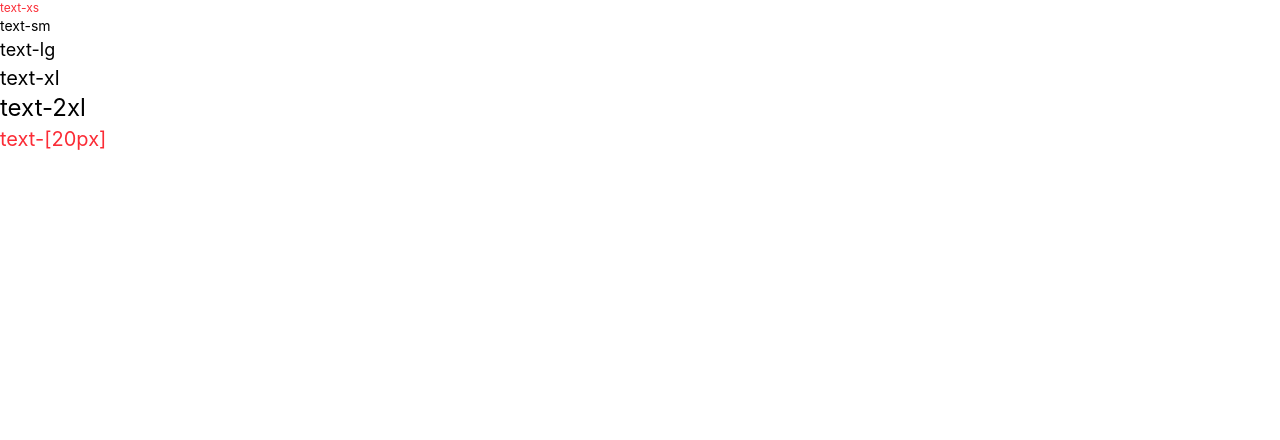
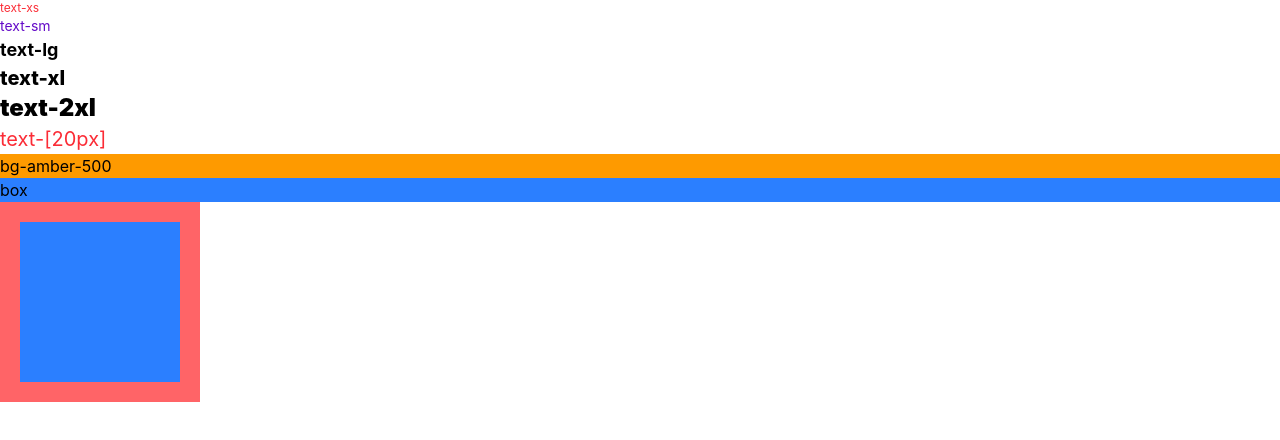
Before and after one commit to dkdkwl/onebite-exam, a React (Vite) app: page / in a window 1280 px wide. Shown: the top 440 px of the page. Built offline with nearby package versions, Linux system fonts and the light colour scheme.

Commit message:
간단하게 txt와 패딩 사용방법

```diff
--- a/src/App.tsx
+++ b/src/App.tsx
@@ -4,11 +4,19 @@ function App() {
   return (
     <>
       <div className="text-xs text-red-500"> text-xs</div>
-      <div className="text-sm"> text-sm</div>
-      <div className="text-lg"> text-lg</div>
-      <div className="text-xl"> text-xl</div>
-      <div className="text-2xl"> text-2xl</div>
+      <div className="text-sm text-[rgb(100,10,200)]"> text-sm</div>
+      <div className="text-lg font-bold"> text-lg</div>
+      <div className="text-xl font-extrabold"> text-xl</div>
+      <div className="text-2xl font-black"> text-2xl</div>
       <div className="text-[20px] text-red-500"> text-[20px]</div>
+
+      <div className="bg-amber-500"> bg-amber-500</div>
+
+      <div className="w-full bg-blue-500">box</div>
+
+      <div className="h-50 w-50 bg-red-400 px-5 py-5 pt-5 pr-5 pb-5 pl-5">
+        <div className="h-full w-full bg-blue-500"></div>
+      </div>
     </>
   );
 }
```
